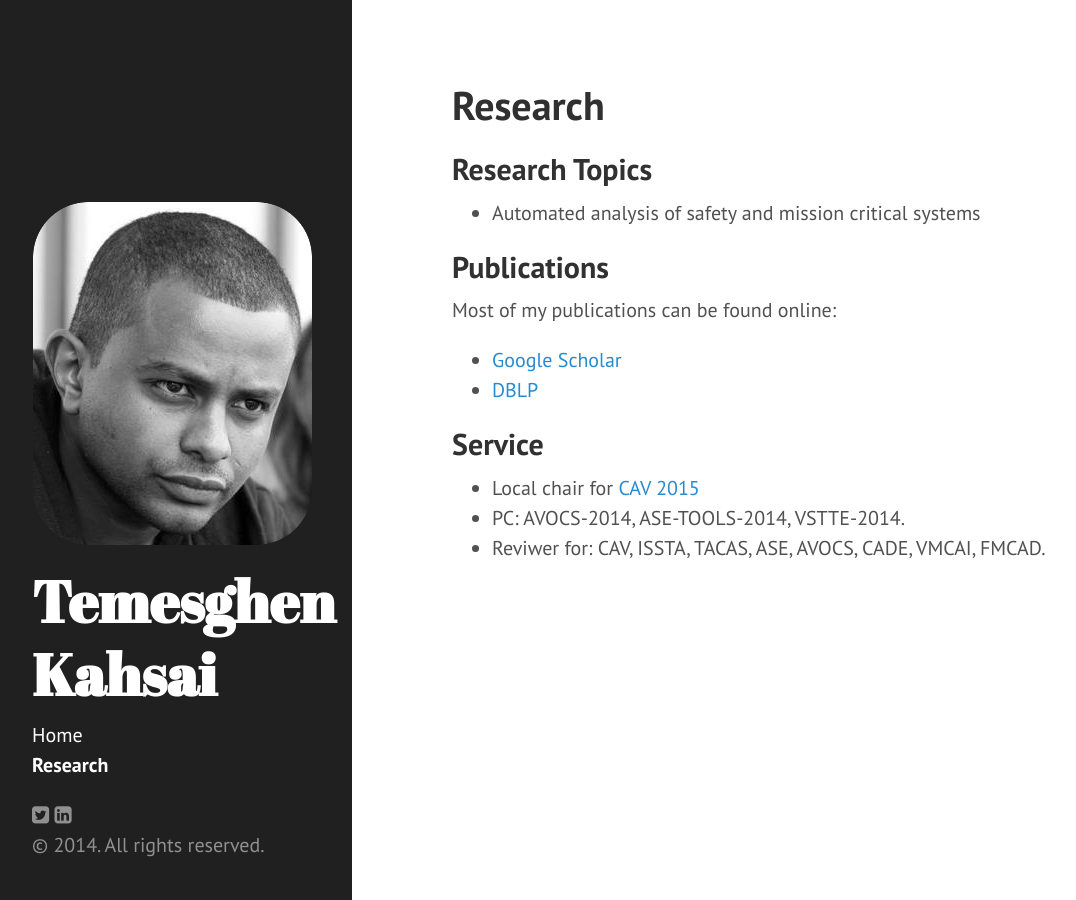
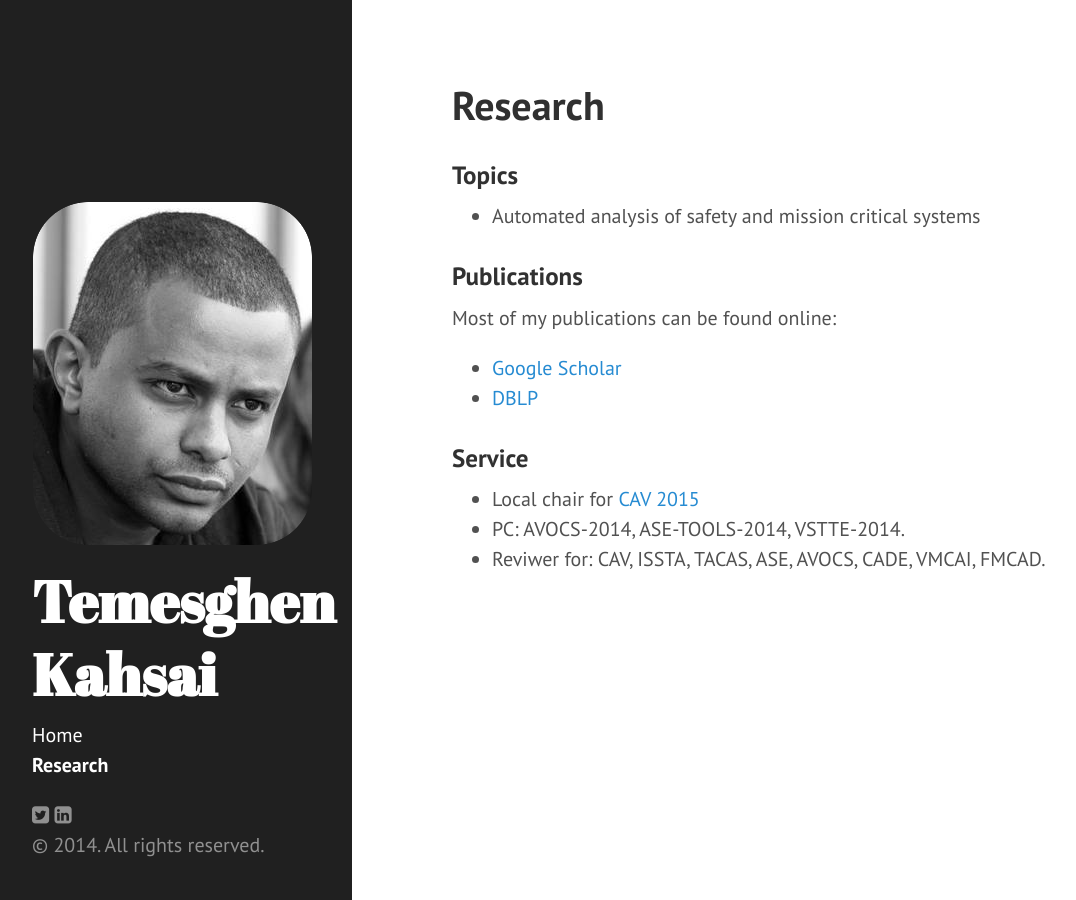
Before and after one commit to lememta/lememta.github.io, a Jekyll site: the page built from research.md, in a window 1280 px wide. Shown: the whole page, without its empty margins (8-1084 px from the left). Built offline with Jekyll 4.4.1, drawn with Linux system fonts in a browser that asks for light colours; nearby versions of some CDN libraries.

```diff
--- a/research.md
+++ b/research.md
@@ -5,18 +5,18 @@
 ---
 
 
-## Research Topics ##
+### Topics ###
 
 * Automated analysis of safety and mission critical systems
 
-## Publications ##
+### Publications ###
 
 Most of my publications can be found online:
 
 * [Google Scholar][gs]
 * [DBLP][dblp]
 
-## Service ##
+### Service ###
 * Local chair for [CAV 2015][cav15]
 * PC: AVOCS-2014, ASE-TOOLS-2014, VSTTE-2014.
 * Reviwer for: CAV, ISSTA, TACAS, ASE, AVOCS, CADE, VMCAI, FMCAD.
```
